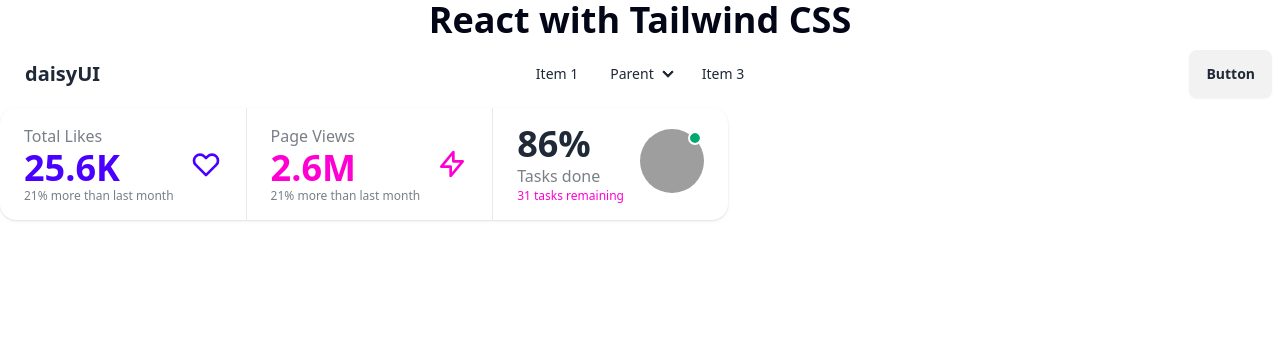
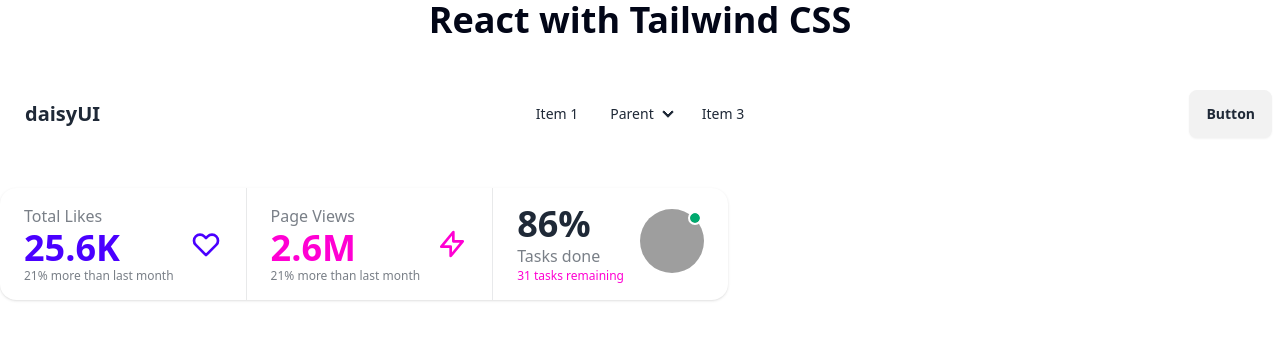
Before and after one commit to sumayaakter533/price-options, a React (Vite) app: page / in a window 1280 px wide. Shown: the top 340 px of the page. Built offline with nearby package versions, Linux system fonts and the light colour scheme; grey boxes are pictures that could not be loaded.

Commit message:
remove the require warning from daisyui in tailwind.config.js - method 2

```diff
--- a/src/App.jsx
+++ b/src/App.jsx
@@ -1,5 +1,4 @@
 import "./App.css";
-import "daisyui";
 
 function App() {
     return (
@@ -8,7 +7,7 @@ function App() {
                 React with Tailwind CSS
             </h1>
 
-            <div className='navbar bg-base-100'>
+            <div className='navbar bg-base-100 my-10'>
                 <div className='navbar-start'>
                     <div className='dropdown'>
                         <div
@@ -81,7 +80,7 @@ function App() {
                 </div>
             </div>
 
-            <div className='stats shadow'>
+            <div className='stats shadow '>
                 <div className='stat'>
                     <div className='stat-figure text-primary'>
                         <svg
--- a/tailwind.config.js
+++ b/tailwind.config.js
@@ -1,10 +1,7 @@
-// tailwind.config.mjs
-import daisyui from "daisyui";
-
 export default {
     content: ["./index.html", "./src/**/*.{js,ts,jsx,tsx}"],
     theme: {
         extend: {},
     },
-    plugins: [daisyui],
+    plugins: [require("daisyui")],
 };
```
Also changed, not shown: eslint.config.js (+21 -17 lines), 1 other file (tests, documents, lock files or other folders).
